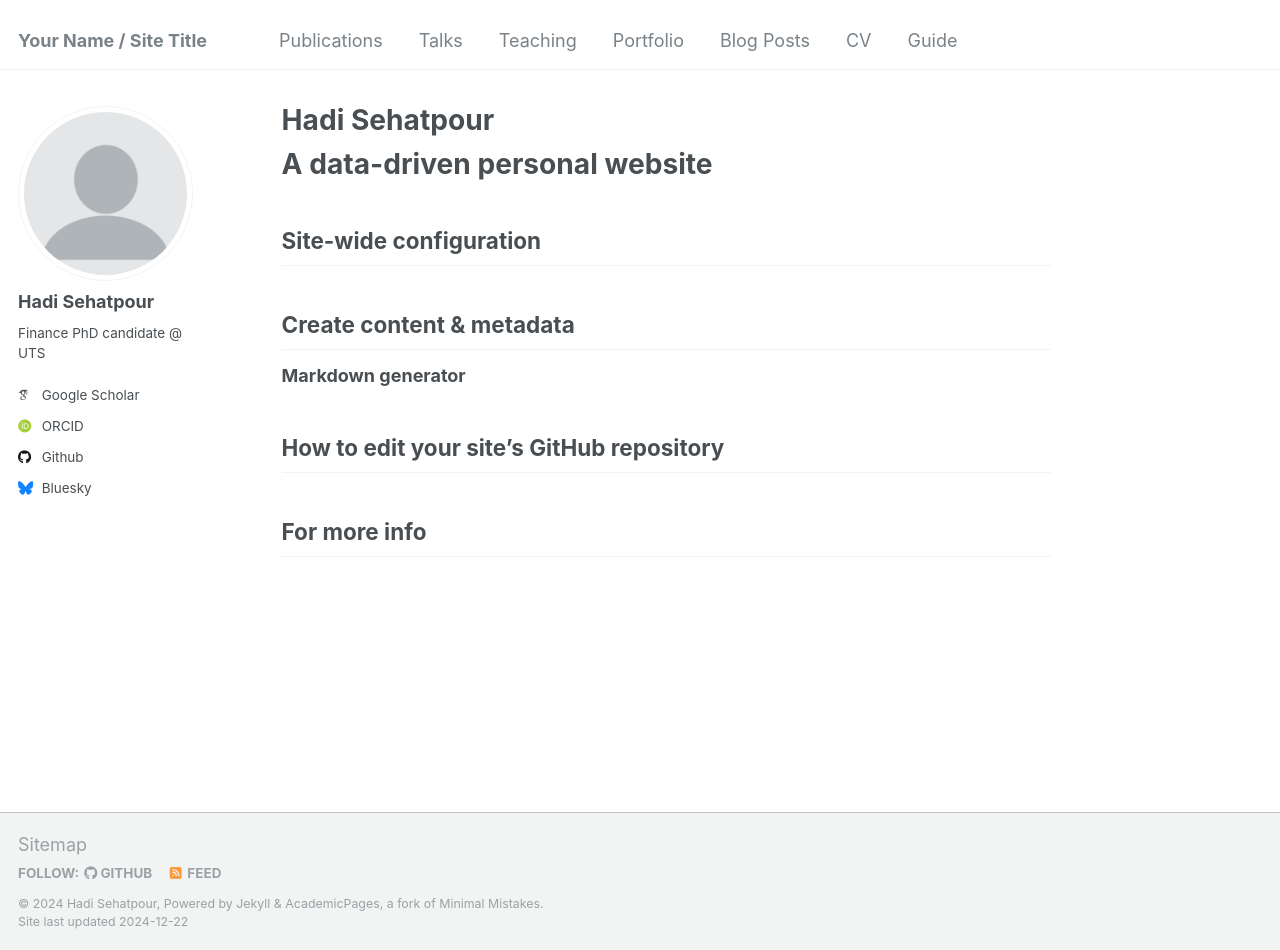
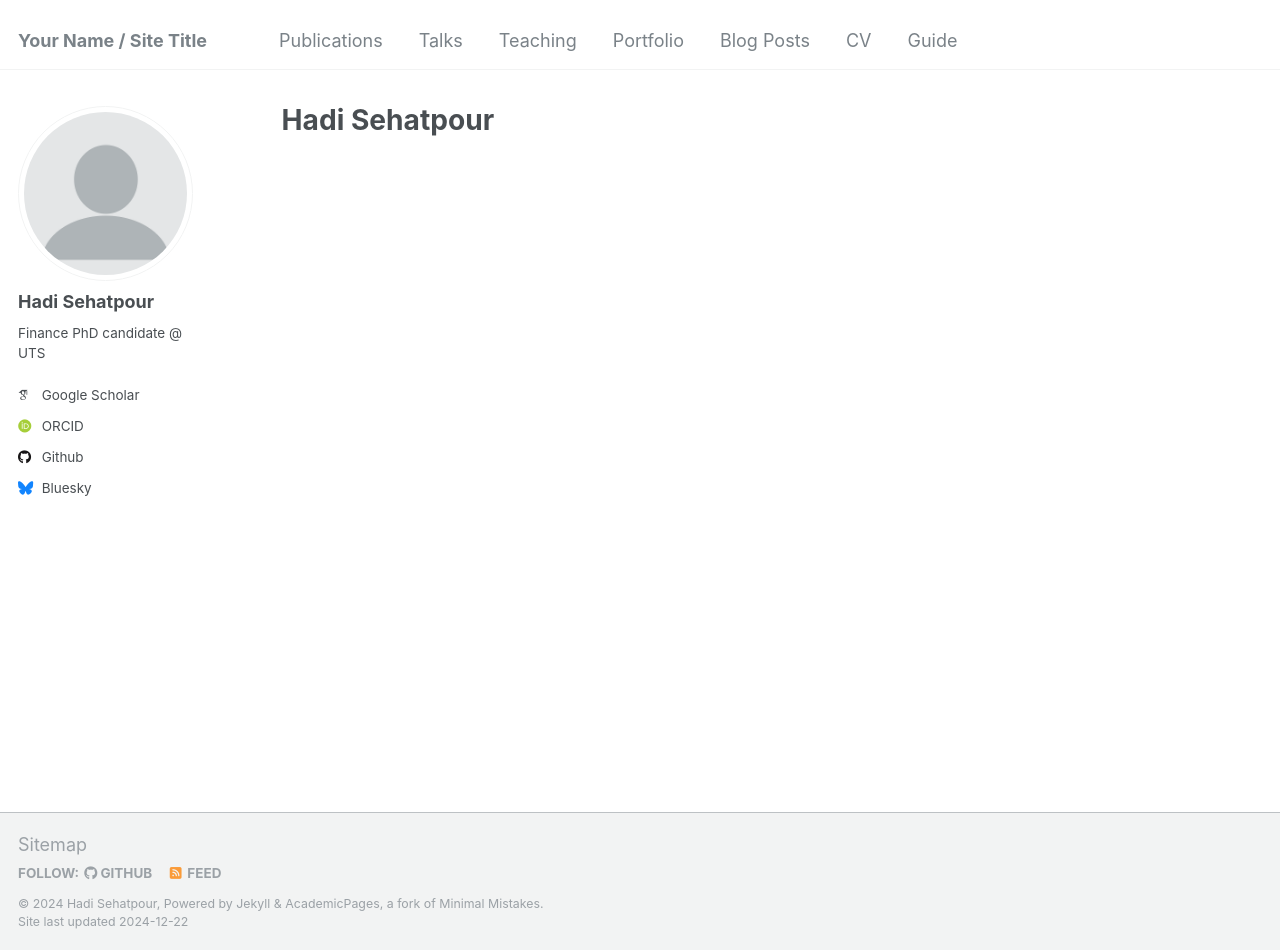
Before and after one commit to hadisehatpour/hadisehatpour.github.io, a Jekyll site: the page built from _pages/about.md, in a window 1280 px wide and 950 px high. Built offline with Jekyll 4.4.1, drawn with Linux system fonts in a browser that asks for light colours; some web fonts are replaced.

Commit message:
Update about.md

```diff
--- a/_pages/about.md
+++ b/_pages/about.md
@@ -6,26 +6,3 @@ redirect_from:
   - /about/
   - /about.html
 ---
-
-
-
-A data-driven personal website
-======
-
-Site-wide configuration
-------
-
-Create content & metadata
-------
-
-**Markdown generator**
-
-
-How to edit your site's GitHub repository
-------
-
-
-
-
-For more info
-------
```
